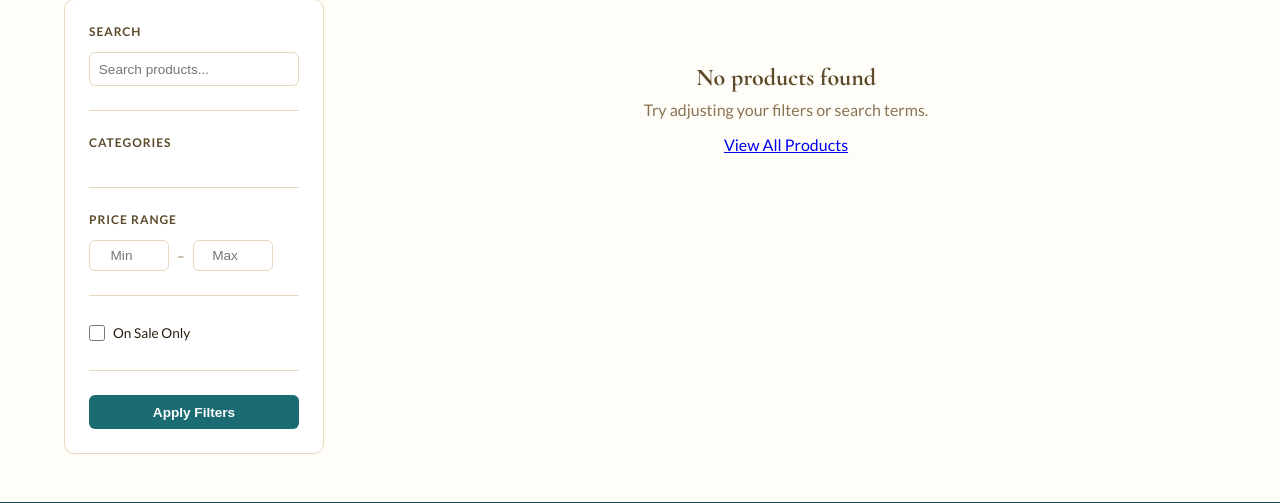
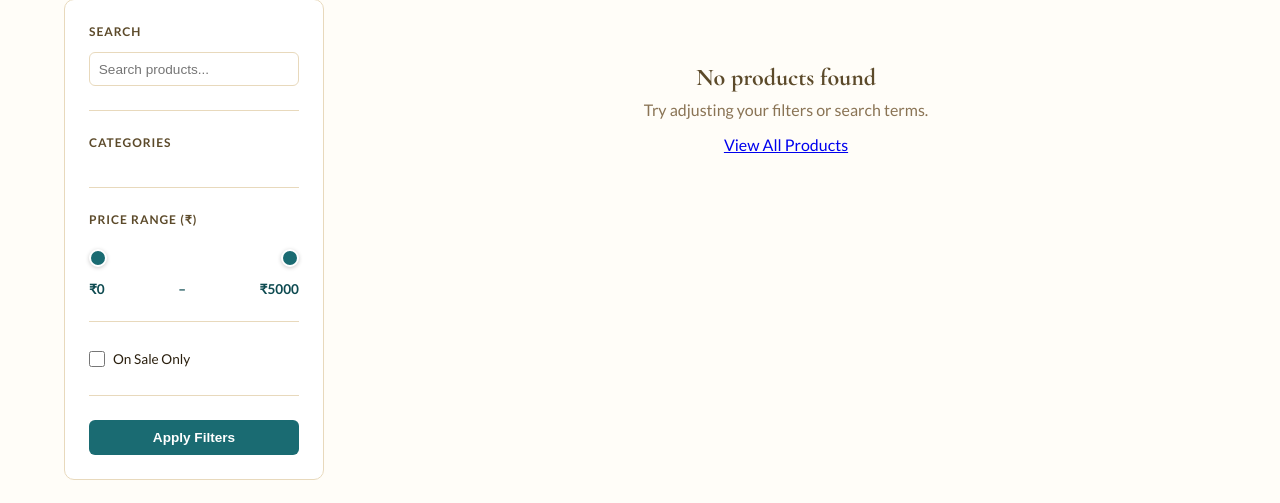
Before and after one commit to mynexasolutions-spec/talbeena, a Flask app: page /shop in a window 1280 px wide. Shown: the part 175-678 px from the top of the page. Run offline with Flask 3, Linux system fonts and the light colour scheme; data that the repository does not hold is empty.

Commit message:
shop filters: price range slider, flavor filter, multi-select categories

```diff
--- a/queries.py
+++ b/queries.py
@@ -157,7 +157,8 @@ def get_products(search=None, categories=(), brands=(),
                  featured=False, limit=None, on_sale=False,
                  min_price=None, max_price=None,
                  # legacy single-value aliases kept for admin callers
-                 category=None, brand=None, skip_expand=False):
+                 category=None, brand=None, skip_expand=False,
+                 attribute_values=()):
     # Normalise: merge legacy single values into the multi-select tuples
     cats_list = list(c for c in (list(categories or []) + ([category] if category else [])) if c)
     if len(cats_list) > 1:
@@ -193,6 +194,14 @@ def get_products(search=None, categories=(), brands=(),
         conditions.append("p.is_featured = 1")
     if on_sale:
         conditions.append("p.sale_price IS NOT NULL AND p.sale_price > 0 AND p.sale_price < p.price")
+    if attribute_values:
+        ph = ",".join(["?"] * len(attribute_values))
+        conditions.append(f"""p.id IN (
+            SELECT pv.product_id FROM product_variations pv
+            JOIN variation_attribute_values vav ON vav.variation_id = pv.id
+            WHERE vav.attribute_value_id IN ({ph})
+        )""")
+        params += list(attribute_values)
     if min_price is not None:
         conditions.append("COALESCE(p.sale_price, p.price) >= ?")
         params.append(min_price)
--- a/routes/public.py
+++ b/routes/public.py
@@ -38,6 +38,7 @@ def shop():
     search          = request.args.get("search", "").strip()
     selected_cats   = tuple(s for s in request.args.getlist("category") if s)
     selected_brands = tuple(s for s in request.args.getlist("brand")    if s)
+    selected_attrs  = tuple(s for s in request.args.getlist("attr_value") if s)
     sort            = request.args.get("sort", "created_at_desc")
     page            = max(1, int(request.args.get("page", 1)))
     on_sale         = bool(request.args.get("on_sale", ""))
@@ -54,12 +55,20 @@ def shop():
             search=search, categories=selected_cats, brands=selected_brands,
             sort=sort, page=page, per_page=18, on_sale=on_sale,
             featured=featured, min_price=min_price_val, max_price=max_price_val,
+            attribute_values=selected_attrs,
         )
         all_categories = get_categories()
         all_brands     = get_brands()
+        # Fetch primary attribute values (e.g. Flavors) for sidebar filter
+        flavor_vals = db.query(
+            "SELECT av.id, av.value, av.image_url FROM attribute_values av "
+            "JOIN attributes a ON a.id = av.attribute_id "
+            "WHERE a.variation_type = 'primary' ORDER BY av.value"
+        )
     except Exception as e:
         products, total, total_pages = [], 0, 1
         all_categories = all_brands = []
+        flavor_vals = []
         flash(f"Database error: {e}", "error")
 
     # Build parent → children tree for the sidebar accordion
@@ -79,6 +88,8 @@ def shop():
         search=search,
         current_categories=selected_cats,
         current_brands=selected_brands,
+        current_attrs=selected_attrs,
+        flavor_vals=flavor_vals,
         current_sort=sort,
         on_sale=on_sale,
         min_price=min_price, max_price=max_price,
--- a/templates/shop.html
+++ b/templates/shop.html
@@ -164,6 +164,51 @@
   }
 
   /* Price range */
+  .range-slider {
+    position: relative;
+    height: 36px;
+  }
+  .range-slider input[type="range"] {
+    position: absolute;
+    width: 100%;
+    height: 4px;
+    top: 16px;
+    background: none;
+    pointer-events: none;
+    -webkit-appearance: none;
+    appearance: none;
+  }
+  .range-slider input[type="range"]::-webkit-slider-thumb {
+    -webkit-appearance: none;
+    appearance: none;
+    height: 18px;
+    width: 18px;
+    border-radius: 50%;
+    background: var(--teal);
+    cursor: pointer;
+    pointer-events: auto;
+    border: 2px solid #fff;
+    box-shadow: 0 1px 4px rgba(0,0,0,0.2);
+  }
+  .range-slider input[type="range"]::-moz-range-thumb {
+    height: 18px;
+    width: 18px;
+    border-radius: 50%;
+    background: var(--teal);
+    cursor: pointer;
+    pointer-events: auto;
+    border: 2px solid #fff;
+    box-shadow: 0 1px 4px rgba(0,0,0,0.2);
+  }
+  .price-labels {
+    display: flex;
+    justify-content: space-between;
+    font-size: 0.85rem;
+    font-weight: 600;
+    color: var(--teal-dark);
+    margin-top: 0.3rem;
+  }
+
   .price-inputs {
     display: flex;
     gap: 0.5rem;
@@ -444,18 +489,25 @@
             {% set has_children = children_map.get(cat_id, [])|length > 0 %}
             {% set is_active = cat.slug in current_categories %}
             <div class="cat-item">
-              <div class="cat-link parent {% if is_active %}active open{% endif %}"
-                   onclick="toggleCategory(this, event)" data-slug="{{ cat.slug }}">
+              <label class="cat-link parent {% if is_active %}active{% endif %}"
+                     onclick="this.classList.toggle('open');var n=this.nextElementSibling;if(n&&n.classList.contains('cat-children'))n.classList.toggle('open');">
+                <input type="checkbox" name="category" value="{{ cat.slug }}"
+                       {% if is_active %}checked{% endif %}
+                       onchange="document.getElementById('filterForm').submit()"
+                       style="accent-color:var(--teal);width:14px;height:14px;margin-right:6px;" />
                 {{ cat.name }}
                 {% if has_children %}<span class="arrow">▾</span>{% endif %}
-              </div>
+              </label>
               {% if has_children %}
               <div class="cat-children {% if is_active %}open{% endif %}">
                 {% for child in children_map[cat_id] %}
-                  <a href="?{% if search %}search={{ search }}&{% endif %}category={{ child.slug }}"
-                     class="cat-link {% if child.slug in current_categories %}active{% endif %}">
-                    {{ child.name }}
-                  </a>
+                <label class="cat-link" style="display:flex;align-items:center;gap:0.3rem;padding:0.35rem 0.5rem;">
+                  <input type="checkbox" name="category" value="{{ child.slug }}"
+                         {% if child.slug in current_categories %}checked{% endif %}
+                         onchange="document.getElementById('filterForm').submit()"
+                         style="accent-color:var(--teal);width:14px;height:14px;" />
+                  {{ child.name }}
+                </label>
                 {% endfor %}
               </div>
               {% endif %}
@@ -482,20 +534,44 @@
 
         <!-- Price Range -->
         <div class="sidebar-block">
-          <h4>Price Range</h4>
-          <div class="price-inputs">
-            <input type="number" name="min_price" value="{{ min_price }}" placeholder="Min" min="0" />
+          <h4>Price Range (₹)</h4>
+          <div class="range-slider">
+            <input type="range" id="minPriceRange" min="0" max="5000" step="50"
+                   value="{{ min_price or 0 }}"
+                   oninput="updatePriceLabels()" />
+            <input type="range" id="maxPriceRange" min="0" max="5000" step="50"
+                   value="{{ max_price or 5000 }}"
+                   oninput="updatePriceLabels()" />
+          </div>
+          <div class="price-labels">
+            <span>₹<span id="minPriceLabel">{{ min_price or 0 }}</span></span>
             <span>–</span>
-            <input type="number" name="max_price" value="{{ max_price }}" placeholder="Max" min="0" />
+            <span>₹<span id="maxPriceLabel">{{ max_price or 5000 }}</span></span>
           </div>
+          <input type="hidden" name="min_price" id="minPriceInput" value="{{ min_price }}" />
+          <input type="hidden" name="max_price" id="maxPriceInput" value="{{ max_price }}" />
         </div>
+
+        <!-- Flavor / Attribute filter -->
+        {% if flavor_vals %}
+        <div class="sidebar-block">
+          <h4>Flavor</h4>
+          {% for v in flavor_vals %}
+          <label class="brand-item">
+            <input type="checkbox" name="attr_value" value="{{ v.id }}"
+                   {% if v.id in current_attrs %}checked{% endif %}
+                   onchange="document.getElementById('filterForm').submit()" />
+            {{ v.value }}
+          </label>
+          {% endfor %}
+        </div>
+        {% endif %}
 
         <!-- Sale toggle -->
         <div class="sidebar-block">
           <label class="brand-item">
             <input type="checkbox" name="on_sale" value="1"
-                   {% if on_sale %}checked{% endif %}
-                   onchange="this.form.submit()" />
+                   {% if on_sale %}checked{% endif %} />
             On Sale Only
           </label>
         </div>
@@ -612,23 +688,25 @@
     document.getElementById('sidebarOverlay').classList.remove('active');
   }
 
-  function toggleCategory(el, event) {
-    event.preventDefault();
-    // Toggle accordion
-    el.classList.toggle('open');
-    const children = el.nextElementSibling;
-    if (children && children.classList.contains('cat-children')) {
-      children.classList.toggle('open');
-    }
-    // Navigate if it's a parent category
-    if (el.dataset.slug) {
-      const url = new URL(window.location);
-      url.searchParams.set('category', el.dataset.slug);
-      window.location = url;
-    }
+  function updateParam(key, value) {
+    const url = new URL(window.location);
+    url.searchParams.set(key, value);
+    url.searchParams.delete('page');
+    window.location = url;
   }
 
-  function updateParam(key, value) {
+  function updatePriceLabels() {
+    const min = parseInt(document.getElementById('minPriceRange').value);
+    const max = parseInt(document.getElementById('maxPriceRange').value);
+    if (min > max) {
+      document.getElementById('minPriceRange').value = max;
+      document.getElementById('maxPriceRange').value = min;
+    }
+    document.getElementById('minPriceLabel').textContent = document.getElementById('minPriceRange').value;
+    document.getElementById('maxPriceLabel').textContent = document.getElementById('maxPriceRange').value;
+    document.getElementById('minPriceInput').value = document.getElementById('minPriceRange').value;
+    document.getElementById('maxPriceInput').value = document.getElementById('maxPriceRange').value;
+  }
     const url = new URL(window.location);
     url.searchParams.set(key, value);
     url.searchParams.delete('page');
```
